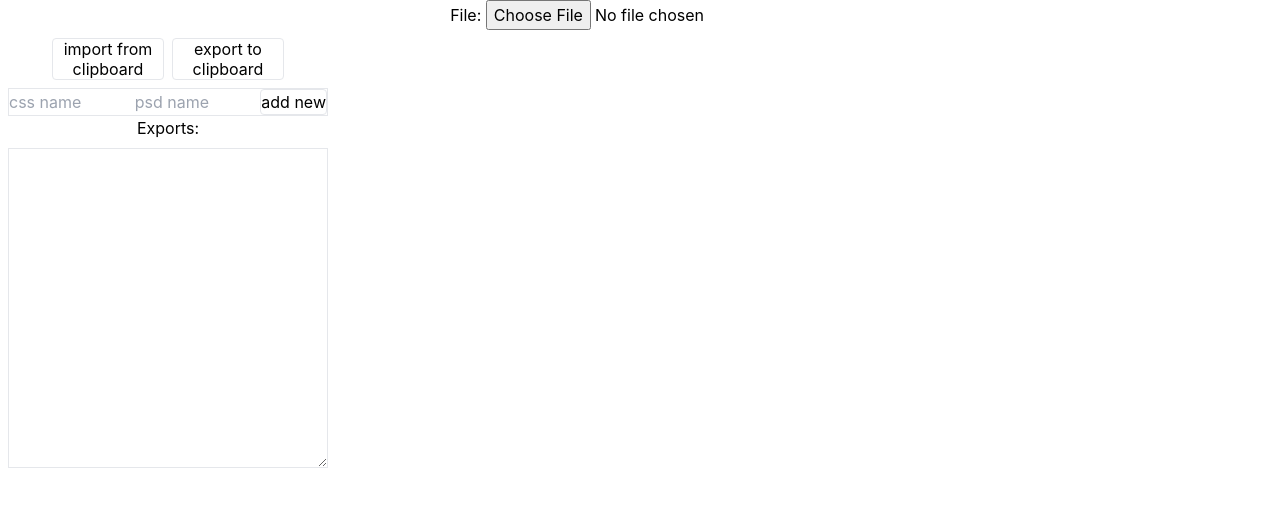
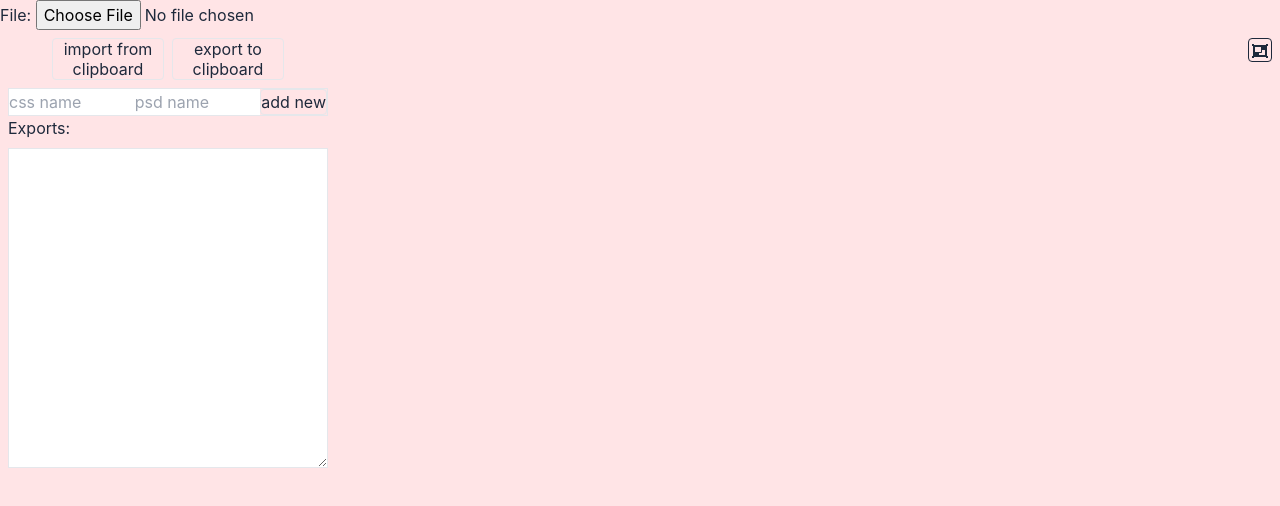
Before and after one commit to pseudoacacial/psd-online, a React (Vite) app: page / in a window 1280 px wide. Shown: the top 506 px of the page. Built offline with nearby package versions, Linux system fonts and the light colour scheme.

Commit message:
button toggle for selecting groups in Viewer

```diff
--- a/package.json
+++ b/package.json
@@ -20,6 +20,7 @@
     "fs": "^0.0.1-security",
     "react": "^18.2.0",
     "react-dom": "^18.2.0",
+    "react-icons": "^5.5.0",
     "react-redux": "^9.1.0",
     "webp-converter-browser": "^1.0.4"
   },
--- a/src/App.css
+++ b/src/App.css
@@ -10,9 +10,35 @@
   /* position: relative; */
 }
 
-.App-logo {
-  height: 40vmin;
-  pointer-events: none;
+@layer base {
+  body {
+    @apply bg-rose-100 dark:bg-slate-800;
+    color-scheme: light;
+  }
+  :root {
+    --bg: theme(colors.rose.100);
+    --main: theme(colors.slate.800);
+  }
+  .dark {
+    --bg: theme(colors.slate.800);
+    --main: theme(colors.rose.100);
+    color-scheme: dark;
+  }
+}
+
+:root {
+  font-family: Inter, system-ui, Avenir, Helvetica, Arial, sans-serif;
+  line-height: 1.5;
+  font-weight: 400;
+
+  color-scheme: light dark;
+  color: rgba(255, 255, 255, 0.87);
+  background-color: #242424;
+
+  font-synthesis: none;
+  text-rendering: optimizeLegibility;
+  -webkit-font-smoothing: antialiased;
+  -moz-osx-font-smoothing: grayscale;
 }
 
 .element {
@@ -24,8 +50,12 @@
   outline: 1px dashed slategray;
 }
 .viewer {
+  .artboard {
+    pointer-events: none;
+  }
   .group {
-    pointer-events: none;
+    /* assigned by state in viewer component */
+    /* pointer-events: none; */
   }
   .layer {
     pointer-events: all;
--- a/src/App.tsx
+++ b/src/App.tsx
@@ -9,7 +9,7 @@ import { CssResult } from "./components/CssResult/CssResult"
 import { Export } from "./components/export/Export"
 const App = () => {
   return (
-    <div className="App">
+    <div className="bg-bg text-main border-main">
       <FileInput />
 
       <div className="w-full flex overflow-hidden gap-2 p-2">
--- a/src/components/viewer/Viewer.tsx
+++ b/src/components/viewer/Viewer.tsx
@@ -2,6 +2,7 @@ import { useEffect, useRef } from "react"
 import { useState } from "react"
 
 import { useAppDispatch, useAppSelector } from "../../app/hooks"
+import { FaObjectGroup, FaObjectUngroup } from "react-icons/fa"
 
 import {
   add,
@@ -25,6 +26,7 @@ export const Viewer = () => {
 
   const [disabledLayers, setDisabledLayers] = useState<HTMLElement[]>([])
   const [zoom, setZoom] = useState(1)
+  const [selectGroups, setSelectGroups] = useState(false)
 
   const handleClick = (event: React.MouseEvent) => {
     const element = event.target as HTMLElement
@@ -62,6 +64,11 @@ export const Viewer = () => {
       }
     }
   }
+
+  const handleSelectGroupsClick = (event: React.MouseEvent<HTMLElement>) => {
+    setSelectGroups(!selectGroups)
+    event.stopPropagation()
+  }
   const viewerRef = useRef<HTMLElement>(null)
 
   //"React binds all events at the root element (not the document), and the wheel event is binded internally using true option, and I quote MDN:
@@ -79,10 +86,17 @@ export const Viewer = () => {
 
   return (
     <div
-      className="viewer relative overflow-scroll"
+      className="viewer relative overflow-hidden"
       ref={viewerRef}
       onWheel={handleWheel}
     >
+      <style>
+        {`.viewer .group {
+        pointer-events:${selectGroups ? "none" : "all"};
+      }`}
+      </style>
+
+      <div className="relative size-full overflow-scroll">
         <div
           className="canvas m-1 relative size-full transition-transform"
           style={{ transform: `scale(${zoom})` }}
@@ -103,6 +117,25 @@ export const Viewer = () => {
       })} */}
         </div>
       </div>
+      <div className="absolute top-0 right-0 cursor-pointer">
+        <button
+          title="allow selecting groups"
+          onMouseDown={handleSelectGroupsClick}
+          className="cursor-pointer border-main border rounded w-6 h-6 relative
+    flex justify-center items-center p-[3px] "
+        >
+          {/* <div
+            className={`rounded-full bg-main h-4/5 aspect-square border-slate-80 top-1/2 absolute transition-all duration-500  -translate-y-1/2 left-[2px] ${selectGroups && "left-[calc(100%-2px)] -translate-x-full"}`}
+          ></div> */}
+          <FaObjectGroup
+            className={`absolute transition-all text-main mt-px ${selectGroups ? "opacity-0" : "opacity-100"}`}
+          />
+          <FaObjectUngroup
+            className={`absolute transition-all text-main ${selectGroups ? "opacity-100" : "opacity-0"}`}
+          />
+        </button>
+      </div>
+    </div>
   )
 }
 
--- a/tailwind.config.js
+++ b/tailwind.config.js
@@ -1,8 +1,14 @@
 /** @type {import('tailwindcss').Config} */
 export default {
   content: ["./src/**/*.{js,jsx,ts,tsx}"],
+  darkMode: "selector",
   theme: {
-    extend: {},
+    extend: {
+      colors: {
+        bg: "var(--bg)",
+        main: "var(--main)",
+      },
+    },
   },
   plugins: [],
 }
```
Also changed, not shown: 1 other file (tests, documents, lock files or other folders). Lines whose indentation alone changed are shown as unchanged.
